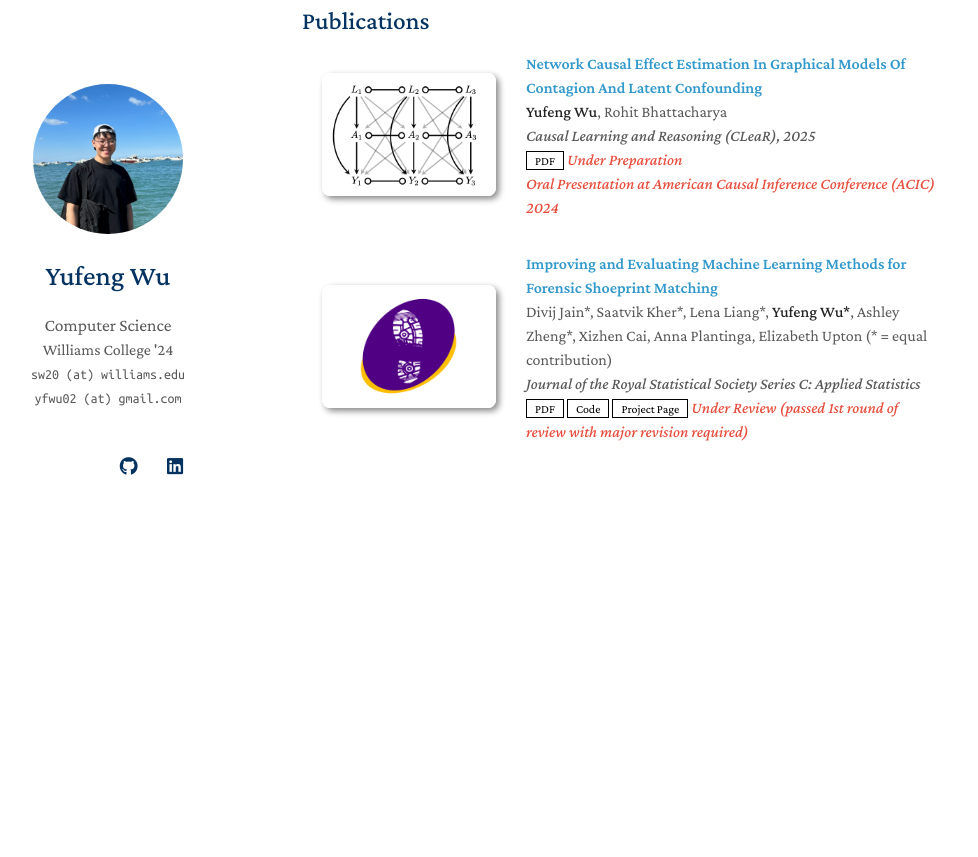
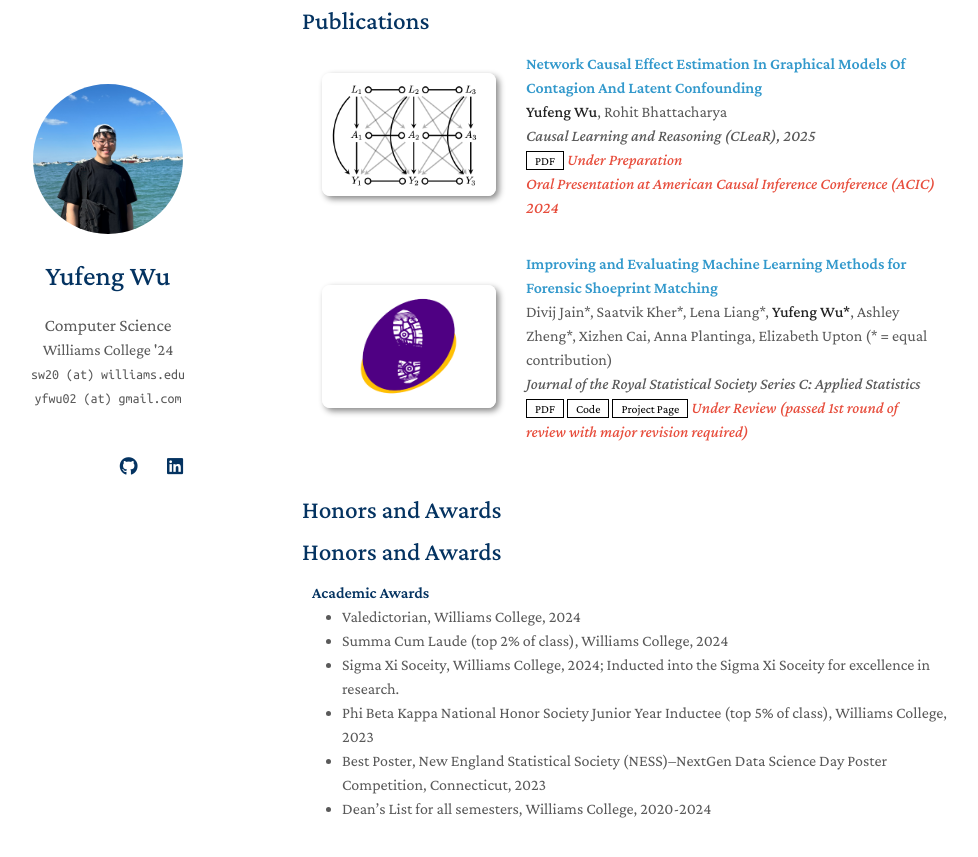
Before and after one commit to yufeng-wu/yufeng-wu.github.io, a Jekyll site: the page built from index.md, in a window 1280 px wide and 900 px high, scrolled down 927 px. Shown: the top 857 px of the window, without its empty margins (168-1146 px from the left). Built offline with Jekyll 4.4.1, drawn with Linux system fonts in a browser that asks for light colours; a style sheet for code colours, icons or effects is not loaded; our own code applies the rules of GitHub Pages for plain Markdown files; before the commit the page ends 1497 px from its top, so only the background shows below that.

Commit message:
added awards section:

```diff
--- /dev/null
+++ b/_includes/awards.md
@@ -0,0 +1,14 @@
+## Honors and Awards
+
+## Honors and Awards
+
+<h4 style="margin:0 10px 0;">Academic Awards</h4>
+
+<ul style="margin:0 0 5px;">
+  <li><autocolor>Valedictorian, Williams College, 2024</autocolor></li>
+  <li><autocolor>Summa Cum Laude (top 2% of class), Williams College, 2024</autocolor></li>
+  <li><autocolor>Sigma Xi Soceity, Williams College, 2024; Inducted into the Sigma Xi Soceity for excellence in research.</autocolor></li>
+  <li><autocolor>Phi Beta Kappa National Honor Society Junior Year Inductee (top 5% of class), Williams College, 2023</autocolor></li>
+  <li><autocolor>Best Poster, New England Statistical Society (NESS)–NextGen Data Science Day Poster Competition, Connecticut, 2023</autocolor></li>
+  <li><autocolor>Dean’s List for all semesters, Williams College, 2020-2024</autocolor></li>
+</ul>
--- a/index.md
+++ b/index.md
@@ -26,3 +26,4 @@ In summer 2023, I participated in the [SMALL NSF REU](https://math.williams.edu/
 - **[Aug. 2023]** During SMALL REU program, my collaborators and I published an interactive web App called "SoleMate: An End-To-End System for Forensic Shoeprint Matching". Try [here](https://solemate.streamlit.app/)!
 
 {% include_relative _includes/publications.md %}
+{% include_relative _includes/awards.md %}
```
